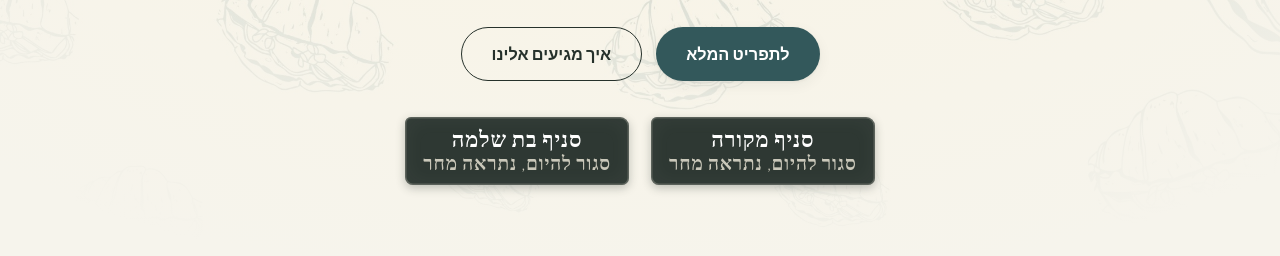
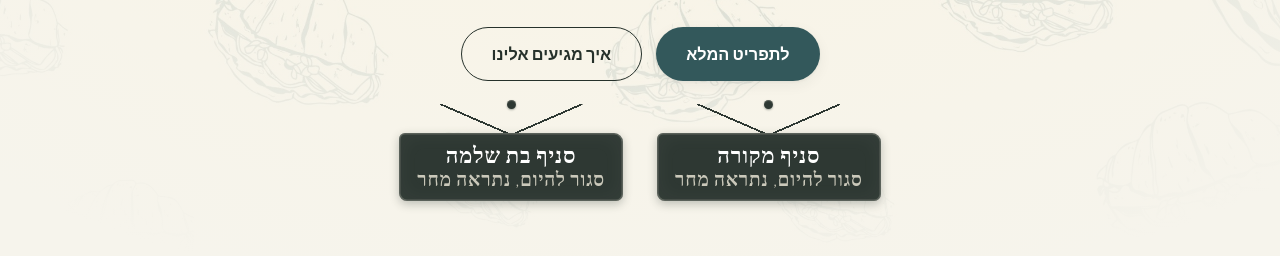
Before and after one commit to Nimi5334/truck-bamoshava-website, a plain HTML site: page truck-bamoshava/index.html in a window 1280 px wide. Shown: the part 544-800 px from the top of the page. Drawn offline with Linux system fonts and the light colour scheme; a web font is replaced by a local one.

Commit message:
feat(ui): hang status signs from cords + knot

```diff
--- a/truck-bamoshava/index.html
+++ b/truck-bamoshava/index.html
@@ -142,7 +142,7 @@ h1,h2,h3,h4{font-family:var(--font-head);line-height:1.2;margin:0;color:var(--in
 .btn-ghost{background:transparent;color:var(--ink);border:1.5px solid var(--ink)}
 .btn-ghost:hover{background:var(--ink);color:var(--bg);transform:translateY(-2px)}
 .btn svg{flex:none}
-.hero-status{display:flex;gap:22px;justify-content:center;flex-wrap:wrap;margin-top:36px}
+.hero-status{display:flex;gap:34px;justify-content:center;flex-wrap:wrap;margin-top:52px}
 /* Chalkboard tags, like the sign on the truck's service window */
 .status-chip{
   display:inline-flex;flex-direction:column;align-items:center;gap:1px;
@@ -155,6 +155,23 @@ h1,h2,h3,h4{font-family:var(--font-head);line-height:1.2;margin:0;color:var(--in
   transition:transform var(--dur-2) var(--ease-out);
 }
 .status-chip:hover{transform:scale(1.03)}
+/* Hero signs hang from two cords meeting at a knot — like a little shop sign */
+.hero-status .status-chip{position:relative}
+.hero-status .status-chip::after{
+  content:"";position:absolute;z-index:-1;
+  left:18%;right:18%;top:-29px;height:31px;pointer-events:none;
+  background:
+    linear-gradient(to top right,transparent calc(50% - 0.9px),#2E3833 calc(50% - 0.9px),#2E3833 calc(50% + 0.9px),transparent calc(50% + 0.9px)),
+    linear-gradient(to top left, transparent calc(50% - 0.9px),#2E3833 calc(50% - 0.9px),#2E3833 calc(50% + 0.9px),transparent calc(50% + 0.9px));
+  background-size:50% 100%,50% 100%;
+  background-position:left top,right top;background-repeat:no-repeat;
+}
+.hero-status .status-chip::before{
+  content:"";position:absolute;z-index:1;
+  top:-33px;left:50%;width:9px;height:9px;margin-left:-4.5px;
+  border-radius:50%;background:#2E3833;
+  box-shadow:0 1px 2px rgba(38,49,43,.4),inset 0 1px 1px rgba(237,232,216,.25);
+}
 .status-chip strong{font-weight:700;color:#fff;font-size:1.06em}
 .status-chip .chip-text{color:rgba(237,232,216,.82);font-size:.92em}
 .status-chip.open .chip-text{
```
